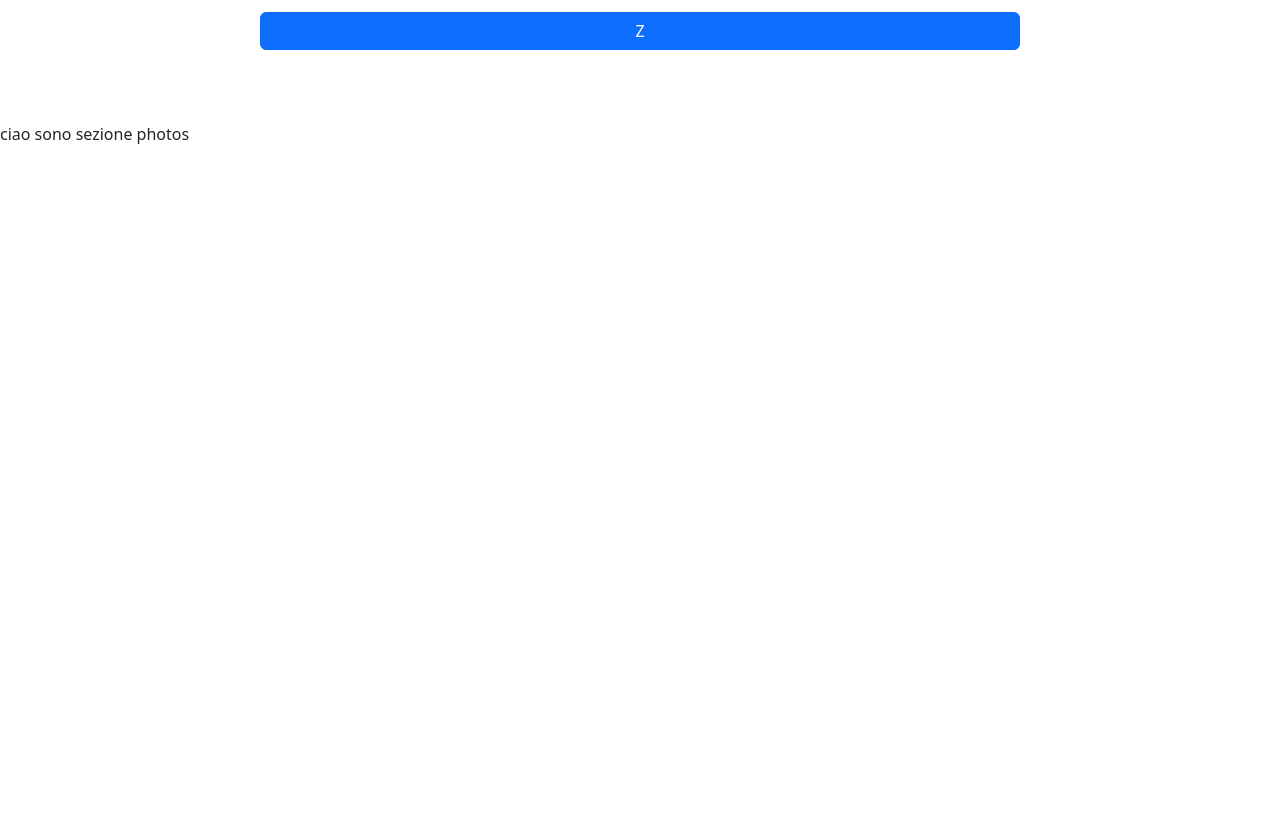
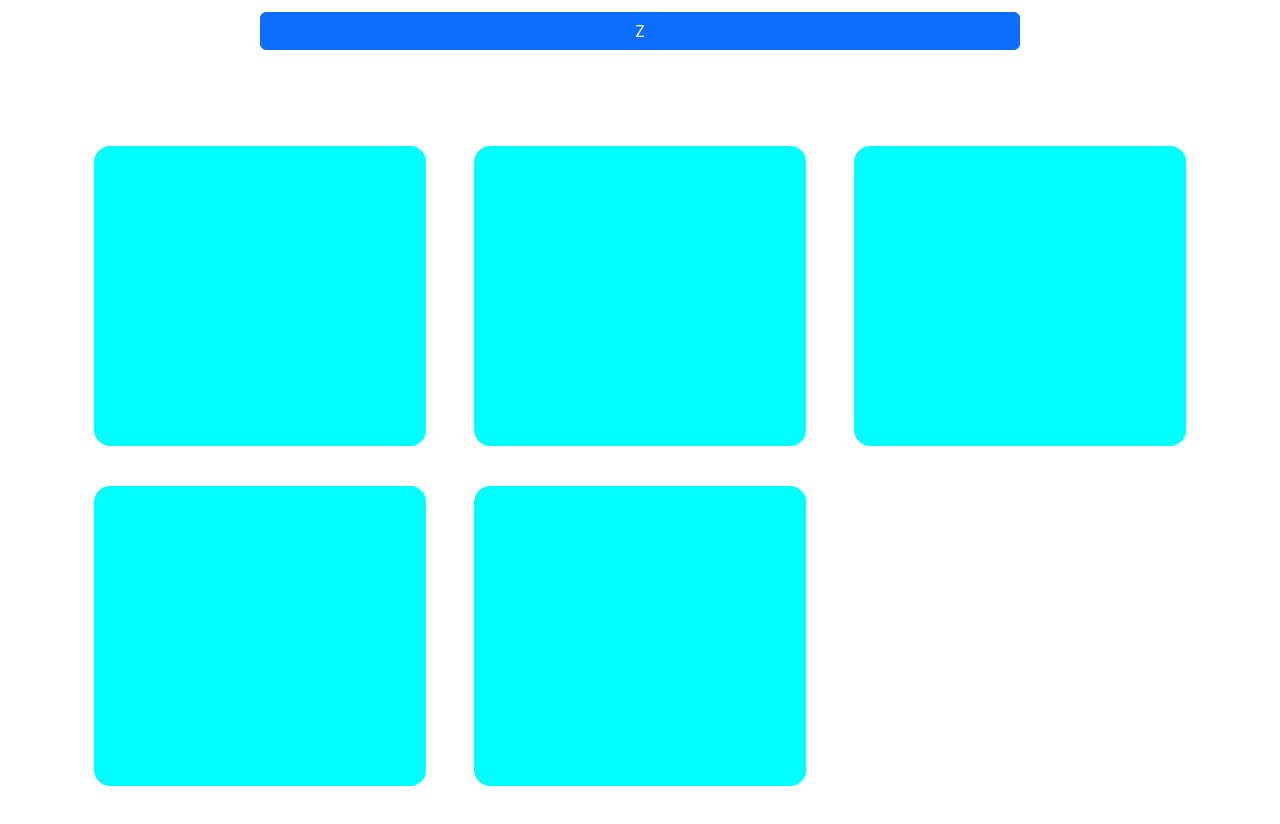
Before and after one commit to FabrizioMisseri/cristian, a Vue app: page / in a window 1280 px wide. Shown: the part 840-1664 px from the top of the page. Before the commit the page ends 986 px from the top, so only its background shows below. Built offline with nearby package versions, Linux system fonts and the light colour scheme; the HTML template or start-up script is replaced by a standard one.

Commit message:
add: photos-base-layout

```diff
--- a/src/components/photoSection.vue
+++ b/src/components/photoSection.vue
@@ -1,12 +1,26 @@
 <script>
+import { store } from '../store';
+import singlePhoto from '../mini-components/singlePhoto.vue';
+
 export default {
     name: "photoSection",
+    components: { singlePhoto },
+
+    data() {
+        return {
+            store,
+        }
+    },
 }
 </script>
 
 <template>
-    <section>
-        ciao sono sezione photos
+    <section class="container my-4 py-4">
+        <div class="row g-4">
+
+            <singlePhoto v-for="(photo, index) in store.photos" :key="index" :social="photo"></singlePhoto>
+
+        </div>
     </section>
 </template>
 
--- /dev/null
+++ b/src/mini-components/singlePhoto.vue
@@ -0,0 +1,26 @@
+<script>
+export default {
+    name: "singlePhoto",
+
+    props: {
+        photo: Object,
+    },
+}
+</script>
+
+<template>
+    <div class="col-4 px-4">
+
+        <figure class="rounded-4 debug">
+
+        </figure>
+
+    </div>
+</template>
+
+<style lang="scss" scoped>
+.debug {
+    background-color: aqua;
+    height: 300px;
+}
+</style>
--- a/src/store.js
+++ b/src/store.js
@@ -17,4 +17,27 @@ export const store = reactive({
         },
     ],
 
+    photos: [
+        {
+            name: "",
+            path: "",
+        },
+        {
+            name: "",
+            path: "",
+        },
+        {
+            name: "",
+            path: "",
+        },
+        {
+            name: "",
+            path: "",
+        },
+        {
+            name: "",
+            path: "",
+        },
+    ],
+
 });
```
